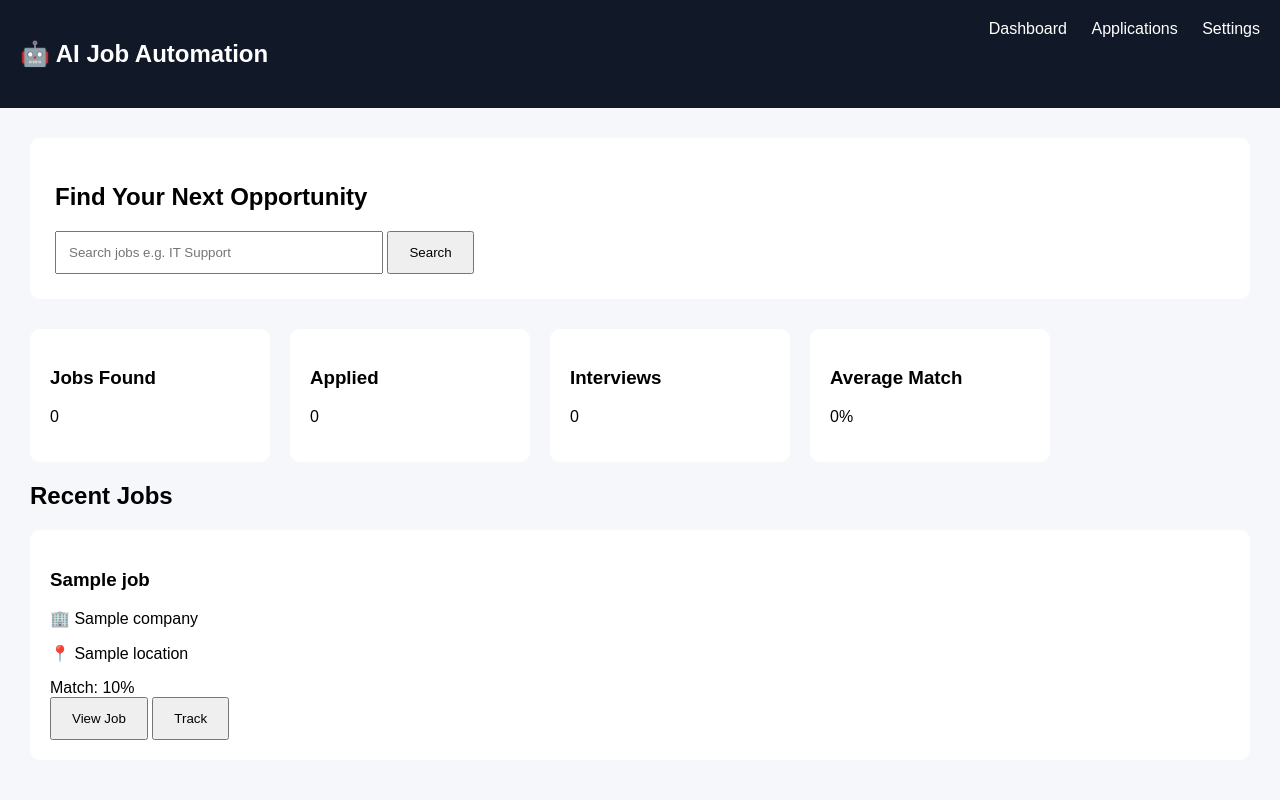
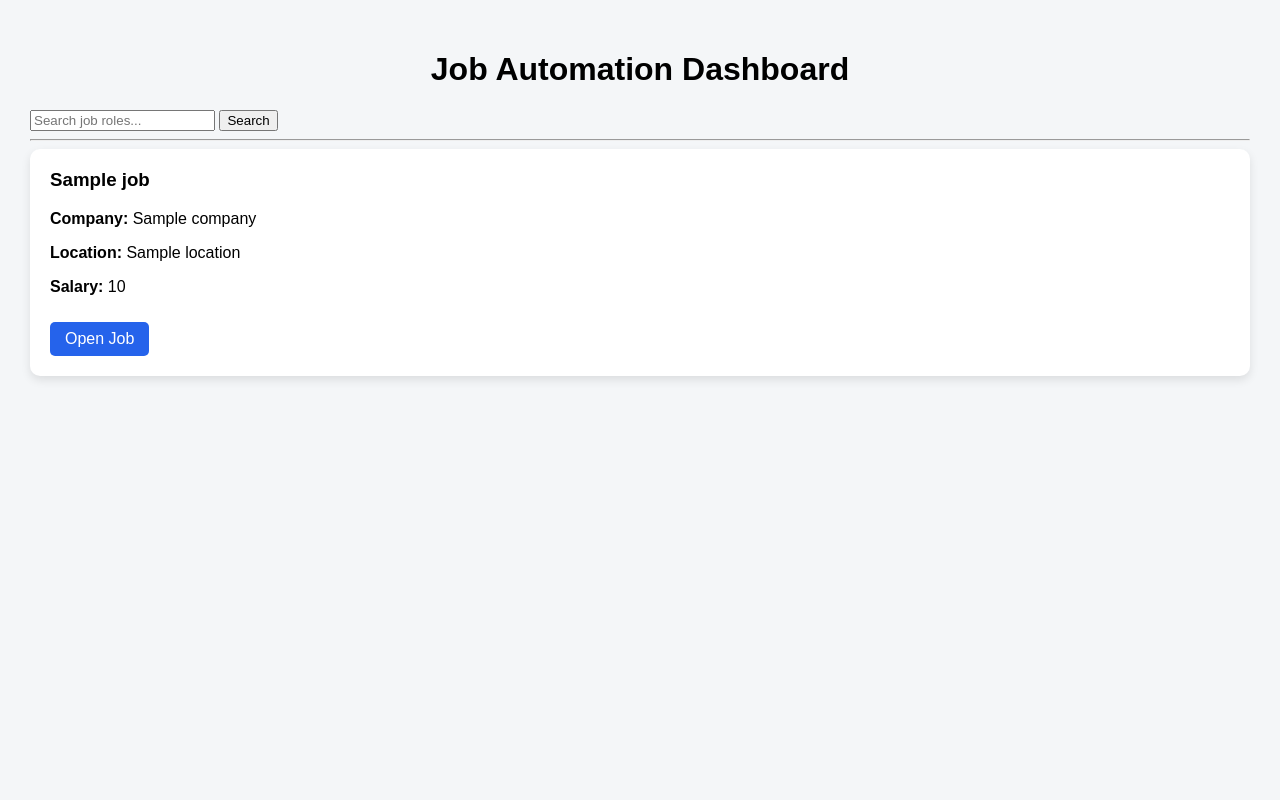
Before and after one commit to imthebest453/Job_automation, a Flask app: template dashboard/templates/dashboard.html in a window 1280 px wide. Run offline with Flask 3, Linux system fonts and the light colour scheme; the template is opened without the code that fills it: most values are stand-ins (such as "Sample title", 1, 10 or a date in 2020).

Commit message:
Update search functionality and dashboard

```diff
--- a/dashboard/server.py
+++ b/dashboard/server.py
@@ -1,47 +1,34 @@
-from flask import Flask, render_template,  request,  redirect
+from flask import Flask, render_template, request, redirect
 
 from database.database import SessionLocal
 from database.job_rep import JobRepository
-from scrapers.demo_scraper import DemoScraper
-from services.search_service import SearchService
 
 app = Flask(__name__)
 
-
 @app.route("/")
-def dashboard():
+def home():
 
     db = SessionLocal()
 
-    try:
-        jobs = JobRepository.get_all(db)
+    jobs = JobRepository.get_all_jobs(db)
 
-        return render_template(
-            "dashboard.html",
-            jobs=jobs
-        )
+    return render_template("base.html", jobs=jobs)
 
-    finally:
-        db.close()
 
 @app.post("/search")
 def search_jobs():
 
-    keyword = request.form.get("keyword")
+    keyword = request.form.get("keyword", "").strip()
+
+    if not keyword:
+        return redirect("/")
 
     db = SessionLocal()
 
-    try:
+    jobs = JobRepository.search_jobs(db, keyword)
 
-        service = SearchService(DemoScraper())
+    return render_template("base.html", jobs=jobs, keyword=keyword)
 
-        service.search(keyword, db)
-
-    finally:
-        db.close()
-
-
-    return redirect("/")
 
 if __name__ == "__main__":
     app.run(debug=True)
--- a/dashboard/static/css/style.css
+++ b/dashboard/static/css/style.css
@@ -1,98 +1,61 @@
 body {
+    font-family: Arial, sans-serif;
+    background: #f4f6f8;
+    margin: 0;
+    padding: 30px;
+}
 
-    font-family: Arial, sans-serif;
-    margin: 0;
-    background: #f5f7fb;
+
+.container {
+    max-width: 900px;
+    margin: auto;
+}
+
+
+h1 {
+    text-align: center;
+}
+
+
+.job-card {
+
+    background: white;
+    padding: 20px;
+    margin-bottom: 20px;
+
+    border-radius: 10px;
+
+    box-shadow: 0 4px 10px rgba(0,0,0,0.1);
 
 }
 
 
+.job-card h3 {
+    margin-top: 0;
+}
 
-.navbar {
 
-    background: #111827;
+.job-card a {
+
+    display: inline-block;
+
+    margin-top: 10px;
+
+    padding: 8px 15px;
+
+    background: #2563eb;
+
     color: white;
-    padding: 20px;
 
-    display: flex;
-    justify-content: space-between;
+    text-decoration: none;
+
+    border-radius: 5px;
 
 }
 
 
+.job-card a:hover {
 
-.nav-links a {
-
-    color:white;
-    margin-left:20px;
-    text-decoration:none;
+    background: #1d4ed8;
 
 }
-
-
-
-.container {
-
-    padding:30px;
-
-}
-
-
-
-.search-section {
-
-    background:white;
-    padding:25px;
-    border-radius:10px;
-
-}
-
-
-
-input {
-
-    padding:12px;
-    width:300px;
-
-}
-
-
-
-button {
-
-    padding:12px 20px;
-    cursor:pointer;
-
-}
-
-
-
-.stats {
-
-    display:flex;
-    gap:20px;
-    margin-top:30px;
-
-}
-
-
-
-.card {
-
-    background:white;
-    padding:20px;
-    width:200px;
-    border-radius:10px;
-
-}
-
-
-
-.job-card {
-
-    background:white;
-    padding:20px;
-    margin-top:20px;
-    border-radius:10px;
-
-}
--- a/dashboard/templates/base.html
+++ b/dashboard/templates/base.html
@@ -1,44 +1,47 @@
 <!DOCTYPE html>
-<html lang="en">
-
+<html>
 <head>
-    <meta charset="UTF-8">
-    <meta name="viewport" content="width=device-width, initial-scale=1.0">
-
-    <title>
-        {% block title %}
-        AI Job Automation
-        {% endblock %}
-    </title>
-
-    <link rel="stylesheet" href="{{ url_for('static', filename='css/style.css') }}">
-
+    <title>Job Automation</title>
+     <link rel="stylesheet" href="/static/style.css">
 </head>
 
 <body>
 
-    <nav class="navbar">
-        <h1>🤖 AI Job Automation</h1>
+<h1>Job Automation Dashboard</h1>
 
-        <div class="nav-links">
-            <a href="/">Dashboard</a>
-            <a href="#">Applications</a>
-            <a href="#">Settings</a>
-        </div>
-    </nav>
+<form method="POST" action="/search">
+    <input type="text" name="keyword" placeholder="Search job roles..." required>
+    <button type="submit">Search</button>
+</form>
 
+{% if keyword %}
+    <p>Search results for "<strong>{{ keyword }}</strong>"</p>
+{% endif %}
 
-    <main class="container">
+<hr>
 
-        {% block content %}
+{% if jobs %}
+    {% for job in jobs %}
+<div class="job-card">
 
-        {% endblock %}
+    <h3>{{ job.title }}</h3>
 
-    </main>
+    <p><b>Company:</b> {{ job.company }}</p>
 
+    <p><b>Location:</b> {{ job.location }}</p>
 
-    <script src="{{ url_for('static', filename='js/app.js') }}"></script>
+    <p><b>Salary:</b> {{ job.salary }}</p>
+
+    <a href="{{ job.url }}" target="_blank">
+        Open Job
+    </a>
+
+</div>
+
+    {% endfor %}
+{% else %}
+    <p>No jobs found.</p>
+{% endif %}
 
 </body>
-
 </html>
--- a/dashboard/templates/dashboard.html
+++ b/dashboard/templates/dashboard.html
@@ -14,18 +14,10 @@ Dashboard
 
     <h2>Find Your Next Opportunity</h2>
 
-    <form method="POST" action="/search">
-
-        <input
-        type="text"
-        name="keyword"
-        placeholder="Search jobs e.g. IT Support">
-
-        <button>
-            Search
-        </button>
-
-    </form>
+<form method="POST" action="/search">
+    <input type="text" name="keyword" placeholder="Search job roles..." required>
+    <button type="submit">Search</button>
+</form>
 
 </section>
 
```
Also changed, not shown: database/job_rep.py (+19 -7 lines), scrapers/demo_scraper.py (+42 -11 lines), services/search_service.py (line endings or trailing spaces).
